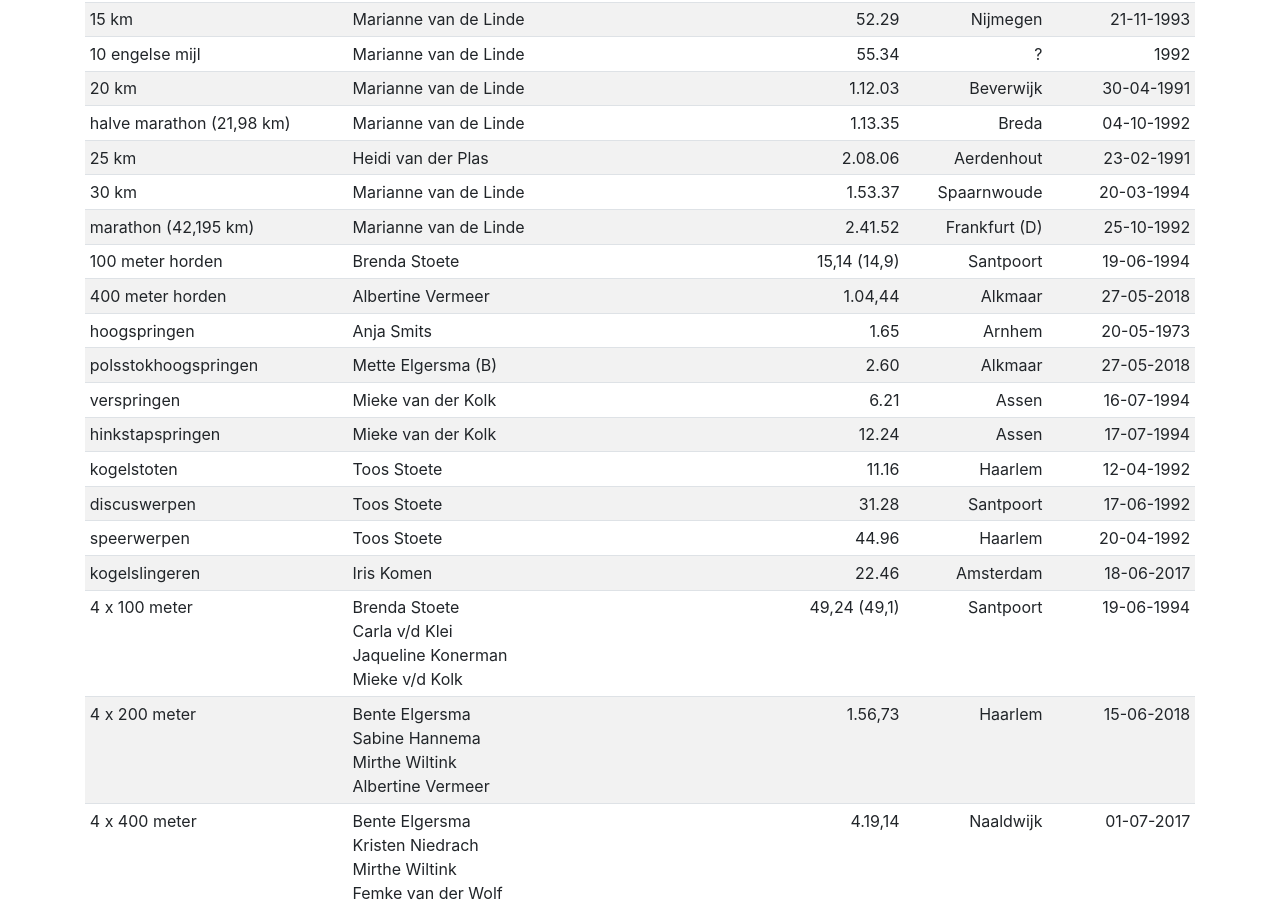
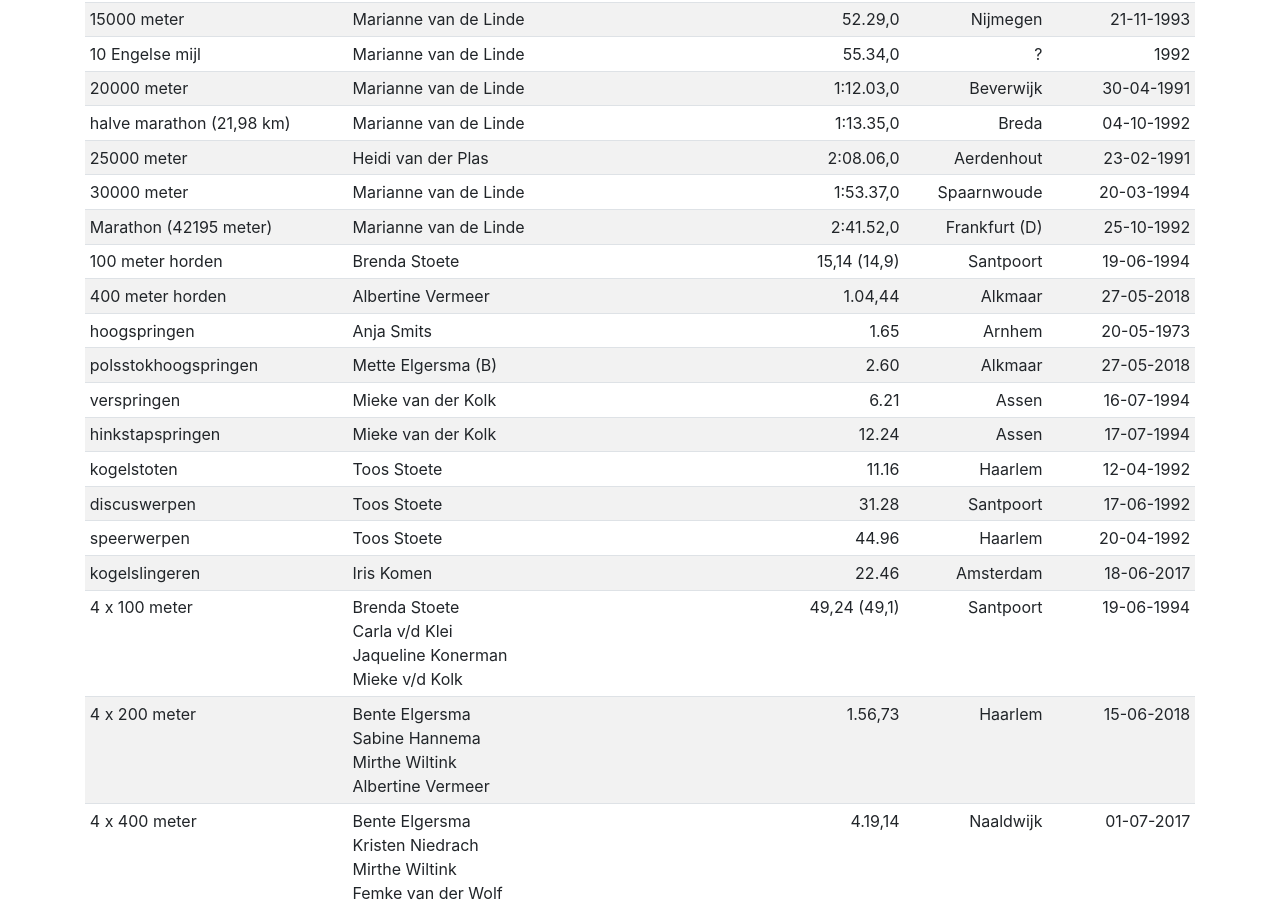
Before and after one commit to Voles/avhaarlem-ranglijsten, a React (Create React App) app: page / in a window 1280 px wide. Shown: the part 729-1636 px from the top of the page. Built offline with nearby package versions, Linux system fonts and the light colour scheme.

Commit message:
Update senioren.js

```diff
--- a/src/resultaten/vrouwen-outdoor/senioren.js
+++ b/src/resultaten/vrouwen-outdoor/senioren.js
@@ -98,51 +98,51 @@ export default [
     "datum": "13-09-1991"
   },
   {
-    "onderdeel": "15 km",
+    "onderdeel": "15000 meter",
     "naam": "Marianne van de Linde",
-    "prestatie": "52.29",
+    "prestatie": "52.29,0",
     "datum": "21-11-1993",
     "plaats": "Nijmegen"
   },
   {
-    "onderdeel": "10 engelse mijl",
+    "onderdeel": "10 Engelse mijl",
     "naam": "Marianne van de Linde",
-    "prestatie": "55.34",
+    "prestatie": "55.34,0",
     "datum": "1992",
     "plaats": "?"
   },
   {
-    "onderdeel": "20 km",
+    "onderdeel": "20000 meter",
     "naam": "Marianne van de Linde",
-    "prestatie": "1.12.03",
+    "prestatie": "1:12.03,0",
     "datum": "30-04-1991",
     "plaats": "Beverwijk"
   },
   {
     "onderdeel": "halve marathon (21,98 km)",
     "naam": "Marianne van de Linde",
-    "prestatie": "1.13.35",
+    "prestatie": "1:13.35,0",
     "datum": "04-10-1992",
     "plaats": "Breda"
   },
   {
-    "onderdeel": "25 km",
+    "onderdeel": "25000 meter",
     "naam": "Heidi van der Plas",
-    "prestatie": "2.08.06",
+    "prestatie": "2:08.06,0",
     "datum": "23-02-1991",
     "plaats": "Aerdenhout"
   },
   {
-    "onderdeel": "30 km",
+    "onderdeel": "30000 meter",
     "naam": "Marianne van de Linde",
-    "prestatie": "1.53.37",
+    "prestatie": "1:53.37,0",
     "datum": "20-03-1994",
     "plaats": "Spaarnwoude"
   },
   {
-    "onderdeel": "marathon (42,195 km)",
+    "onderdeel": "Marathon (42195 meter)",
     "naam": "Marianne van de Linde",
-    "prestatie": "2.41.52",
+    "prestatie": "2:41.52,0",
     "datum": "25-10-1992",
     "plaats": "Frankfurt (D)"
   },
@@ -238,13 +238,6 @@ export default [
     "datum": "01-07-2017"
   },
   {
-    "onderdeel": "4 x 800 meter",
-    "naam": "vacant",
-    "prestatie": "",
-    "plaats": "",
-    "datum": ""
-  },
-  {
     "onderdeel": "Zweedse estafette",
     "naam": ["Albertine Vermeer", "Kristen Niedrach", "Femke van der Wolf", "Evelien Verbruggen"],
     "prestatie": "2.21,72",
```
